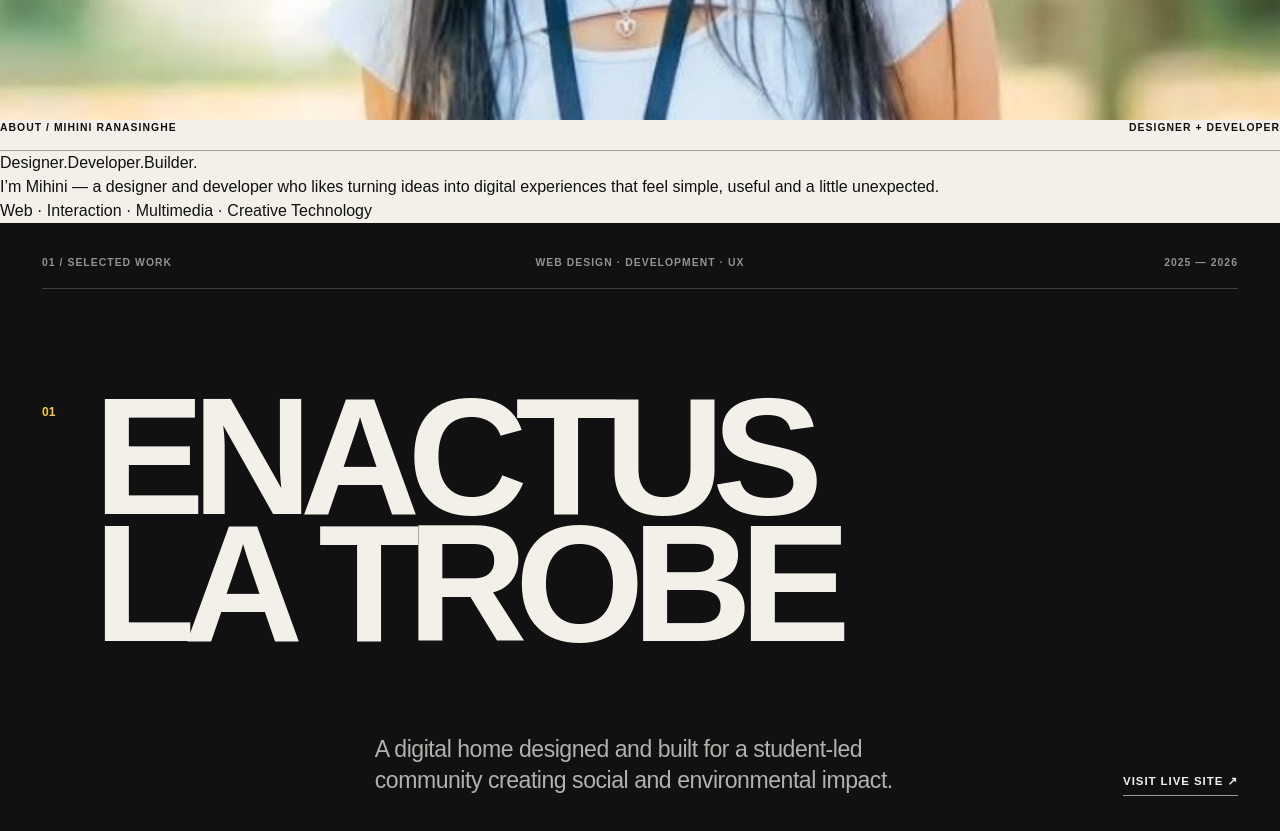
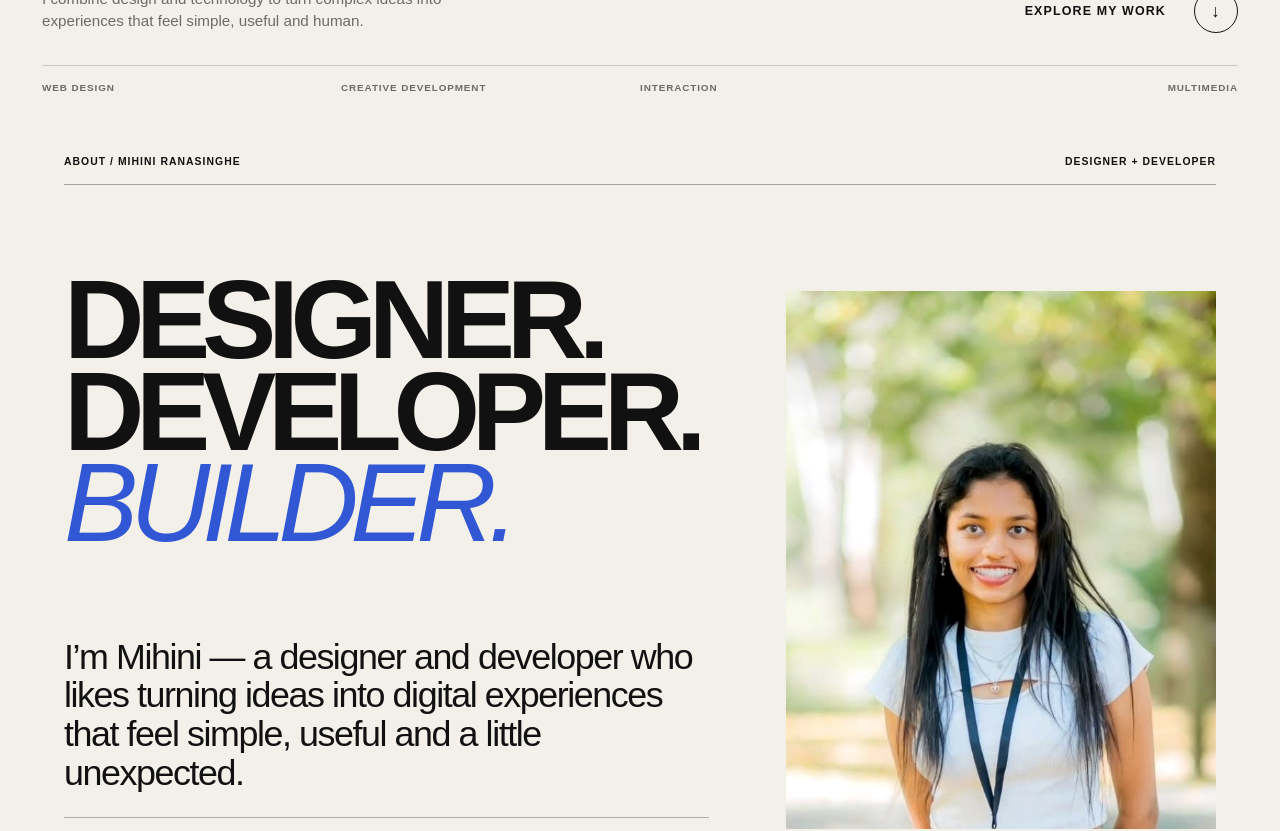
Before and after one commit to min261631/mihini-portfolio, a Next.js app: page / in a window 1280 px wide. Shown: the part 680-1511 px from the top of the page. Built offline with nearby package versions, Linux system fonts and the light colour scheme.

Commit message:
Style portrait-led About intro with cobalt accent

```diff
--- a/app/globals.css
+++ b/app/globals.css
@@ -1397,3 +1397,126 @@ a {
     transform: none !important;
   }
 }
+
+
+/* =========================================
+   ABOUT INTRO — PORTRAIT BEFORE WORK
+========================================= */
+
+.aboutIntro {
+  --about-accent: #3157d5;
+  padding: 34px clamp(24px, 5vw, 76px) clamp(80px, 10vw, 150px);
+  background: #f2f0e9;
+  color: #111;
+  overflow: hidden;
+}
+
+.aboutIntroGrid {
+  display: grid;
+  grid-template-columns: minmax(0, 1.2fr) minmax(280px, 0.8fr);
+  grid-template-areas:
+    "title portrait"
+    "copy portrait";
+  column-gap: clamp(32px, 6vw, 100px);
+  align-items: end;
+  padding-top: clamp(45px, 7vw, 100px);
+}
+
+.aboutIntroTitle {
+  grid-area: title;
+  position: relative;
+  z-index: 2;
+  display: flex;
+  flex-direction: column;
+  align-self: start;
+  font-size: clamp(4rem, 8.7vw, 9.4rem);
+  font-weight: 750;
+  line-height: 0.82;
+  letter-spacing: -0.075em;
+  text-transform: uppercase;
+}
+
+.aboutIntroAccent {
+  color: var(--about-accent);
+  font-style: italic;
+  font-weight: 500;
+}
+
+.aboutIntroPortrait {
+  grid-area: portrait;
+  position: relative;
+  width: 100%;
+  aspect-ratio: 4 / 5;
+  margin: 0;
+  align-self: center;
+}
+
+.aboutIntroPortrait::after {
+  content: "";
+  position: absolute;
+  z-index: -1;
+  inset: 16px -16px -16px 16px;
+  background: var(--about-accent);
+}
+
+.aboutIntroCopy {
+  grid-area: copy;
+  max-width: 680px;
+  padding-top: clamp(55px, 7vw, 95px);
+}
+
+.aboutIntroCopy p {
+  margin: 0 0 24px;
+  font-size: clamp(1.55rem, 2.8vw, 3rem);
+  line-height: 1.08;
+  letter-spacing: -0.04em;
+}
+
+.aboutIntroCopy > span {
+  display: block;
+  padding-top: 14px;
+  border-top: 1px solid rgba(17, 17, 17, 0.3);
+  font-size: 0.6rem;
+  font-weight: 650;
+  letter-spacing: 0.09em;
+  text-transform: uppercase;
+}
+
+.aboutDetails {
+  padding-top: clamp(70px, 8vw, 120px);
+}
+
+@media (max-width: 800px) {
+  .aboutIntro {
+    padding-inline: 20px;
+  }
+
+  .aboutIntroGrid {
+    grid-template-columns: 1fr;
+    grid-template-areas:
+      "title"
+      "portrait"
+      "copy";
+    gap: 0;
+  }
+
+  .aboutIntroTitle {
+    font-size: clamp(3.4rem, 16vw, 6.7rem);
+  }
+
+  .aboutIntroPortrait {
+    width: min(82vw, 430px);
+    margin: 58px 0 0 auto;
+  }
+
+  .aboutIntroCopy {
+    padding-top: 70px;
+  }
+}
+
+@media (prefers-reduced-motion: reduce) {
+  .aboutIntroTitle,
+  .aboutIntroPortrait {
+    transform: none !important;
+  }
+}
```
